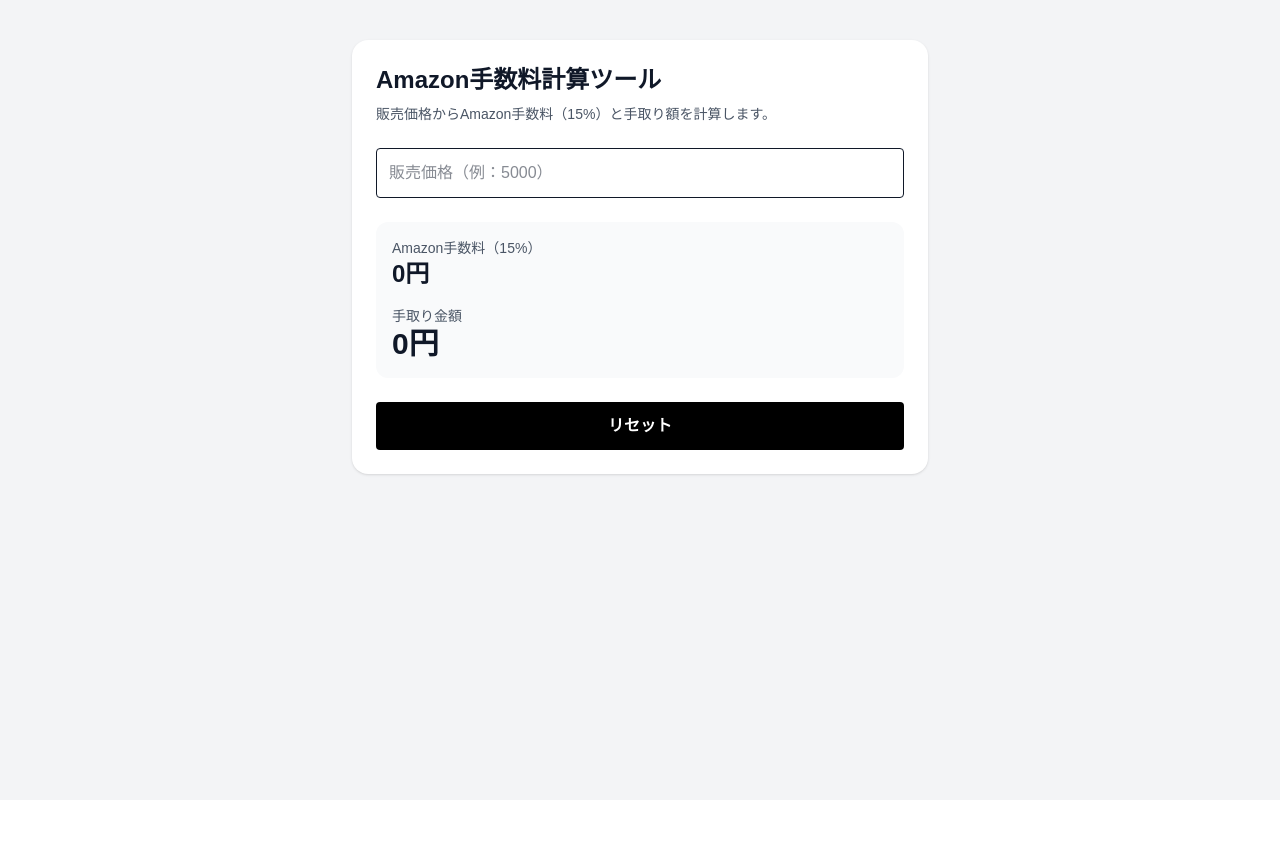
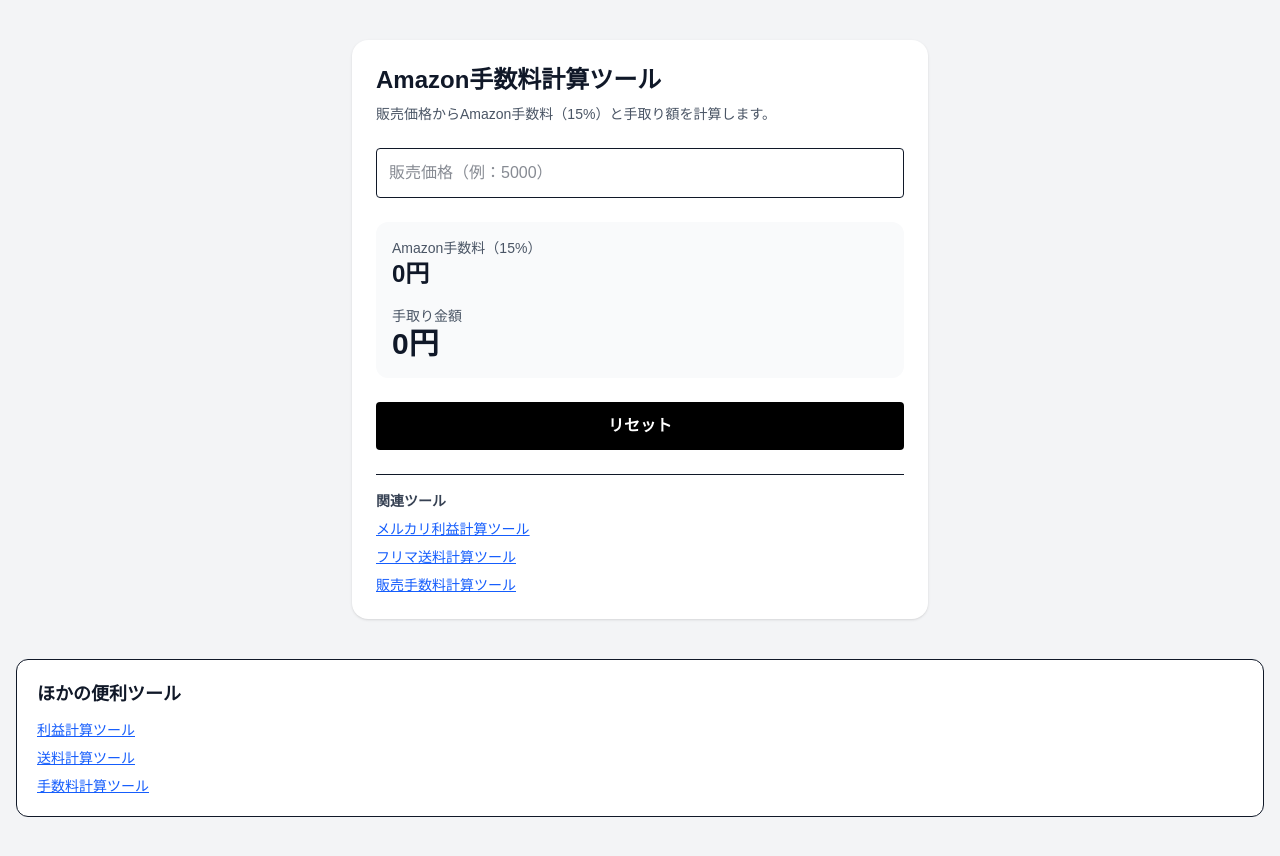
Before and after one commit to antfarm-lab/amazon-fee-calc, a Next.js app: page / in a window 1280 px wide. Before the commit the page ends 800 px from the top, so only its background shows below. Built offline with nearby package versions, Linux system fonts and the light colour scheme.

Commit message:
add internal links

```diff
--- a/app/page.tsx
+++ b/app/page.tsx
@@ -47,7 +47,43 @@
         >
           リセット
         </button>
+                <div className="mt-6 border-t pt-4">
+          <p className="mb-2 text-sm font-bold text-gray-700">
+            関連ツール
+          </p>
+          <ul className="space-y-2 text-sm text-blue-600 underline">
+            <li>
+              <a href="https://calc-tools.vercel.app/">
+                メルカリ利益計算ツール
+              </a>
+            </li>
+            <li>
+              <a href="https://shipping-calc.vercel.app/">
+                フリマ送料計算ツール
+              </a>
+            </li>
+            <li>
+              <a href="https://fee-calc.vercel.app/">
+                販売手数料計算ツール
+              </a>
+            </li>
+          </ul>
+        </div>
       </div>
+      <section className="mt-10 rounded-xl border bg-white p-5">
+  <h2 className="mb-3 text-lg font-bold">ほかの便利ツール</h2>
+  <div className="grid gap-2 text-sm">
+    <a className="text-blue-600 underline" href="https://calc-tools-mauve.vercel.app/">
+      利益計算ツール
+    </a>
+    <a className="text-blue-600 underline" href="https://shipping-calc-olive.vercel.app/">
+      送料計算ツール
+    </a>
+    <a className="text-blue-600 underline" href="https://fee-calc-seven.vercel.app/">
+      手数料計算ツール
+    </a>
+  </div>
+</section>
     </main>
   );
 }
```
